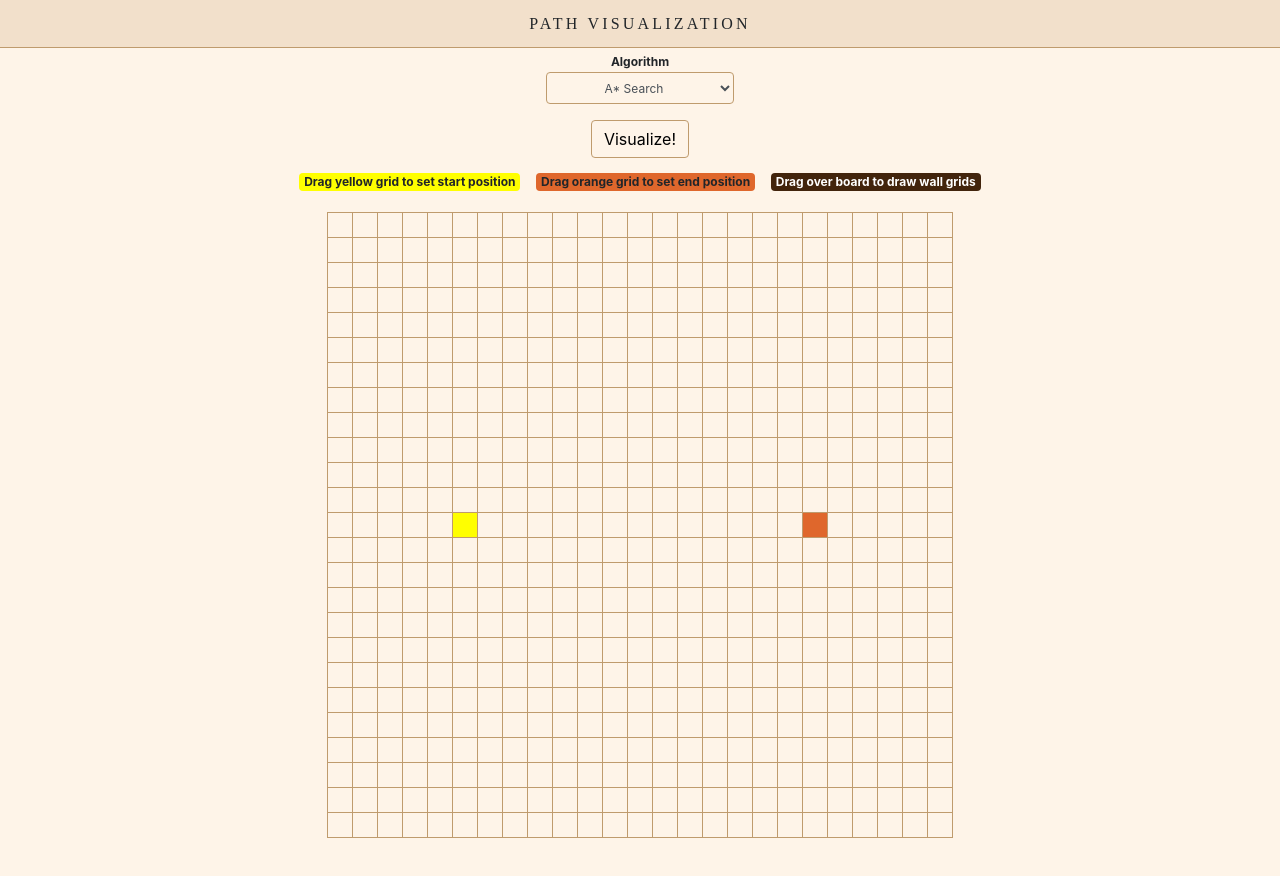
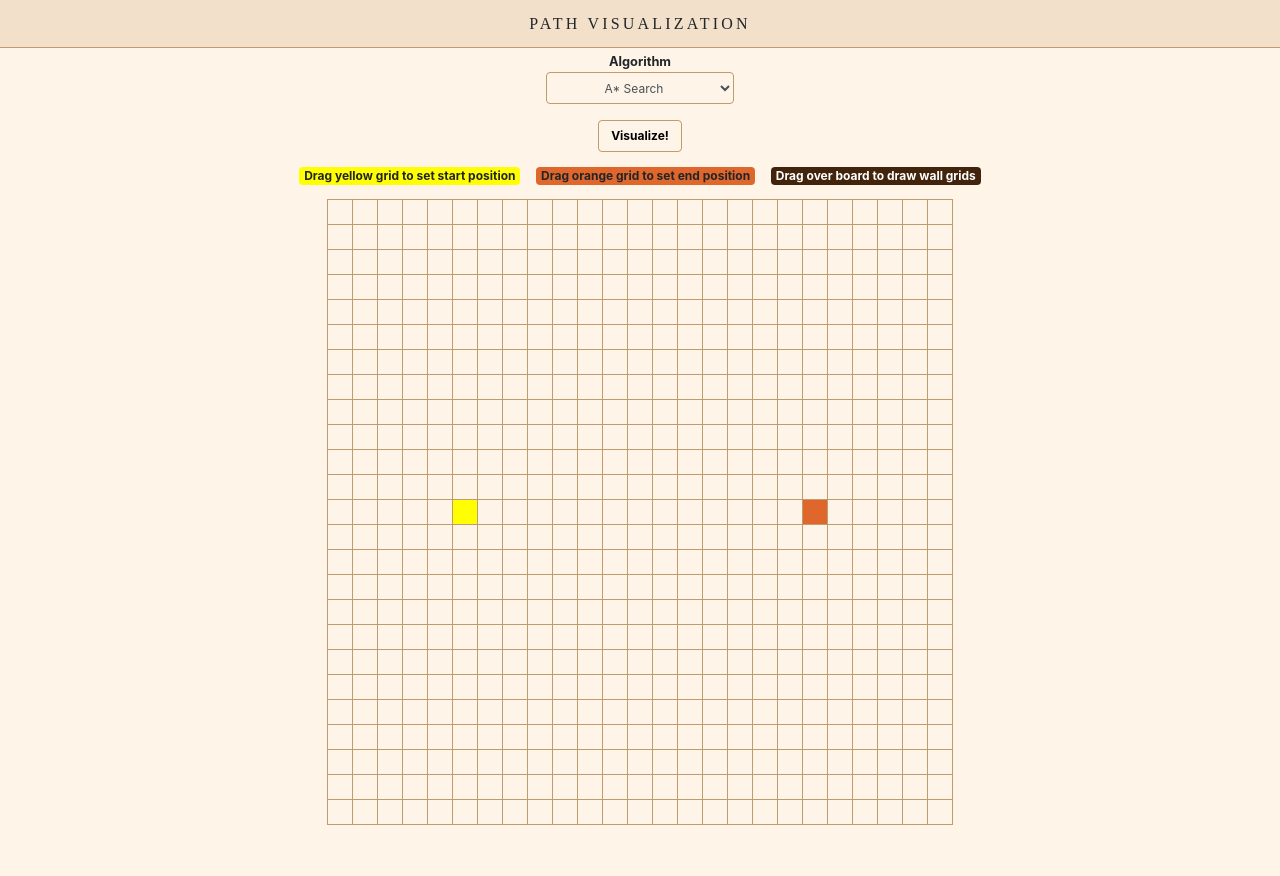
Before and after one commit to agnesnatasya/path-visualization, a React (Create React App) app: page / in a window 1280 px wide. Built offline with nearby package versions, Linux system fonts and the light colour scheme; a web font is replaced by a local one.

Commit message:
Fix font size and margins in Grids

```diff
--- a/src/components/Grids/Grids.css
+++ b/src/components/Grids/Grids.css
@@ -2,7 +2,6 @@ table {
   margin: auto;
   border-collapse: collapse;
   padding: 10%;
-  margin-top: 1%;
   margin-bottom: 3%;
 }
 
@@ -14,6 +13,8 @@ table {
   background-color: #fef4e8 !important;
   margin: auto;
   margin-top: 1rem;
+  font-size: 75% !important;
+  font-weight: 700 !important;
 }
 
 .btn:hover {
@@ -26,7 +27,7 @@ button[disabled]{
 }
 
 label {
-  font-size: 75%;
+  font-size:80%;
   font-weight: 700;
   margin-bottom: 0 !important;
   display: block;
@@ -40,7 +41,3 @@ label {
   background-color: #fef4e8 !important;
   border-color: #bf9b6d !important;
 }
-
-.row {
-  display: block;
-}
```
